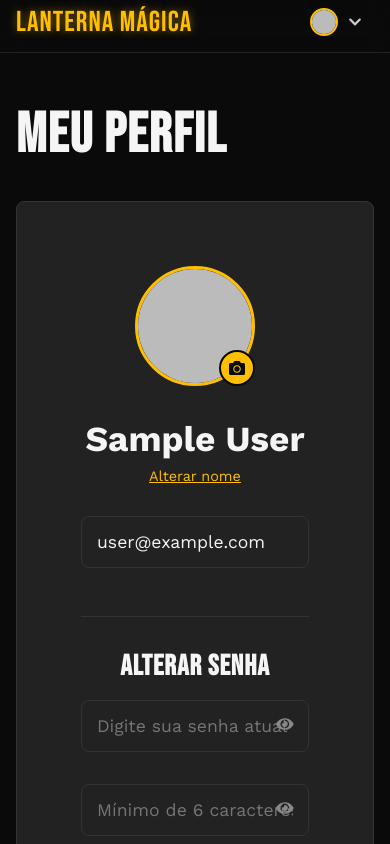
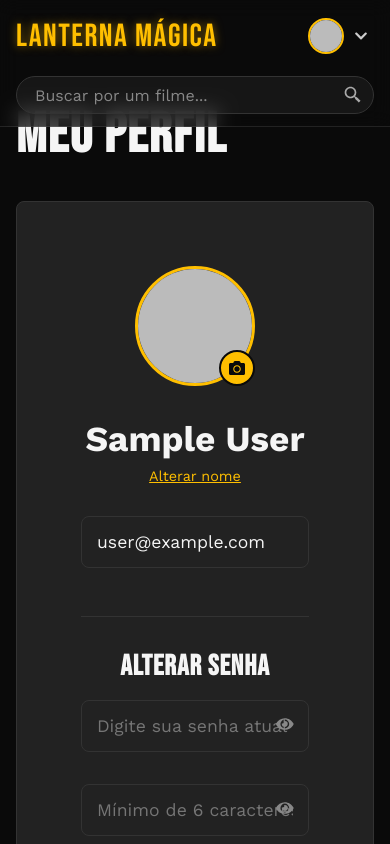
Before and after one commit to LeoGravina/lanterna-magica, a React (Vite) app: page /perfil in a window 390 px wide. Shown: the top 844 px of the page. Built offline with nearby package versions, Linux system fonts and the light colour scheme; no server answers; sample sign-in values are in the browser's storage.

Commit message:
responsividade para celular

```diff
--- a/src/components/Header/Header.module.css
+++ b/src/components/Header/Header.module.css
@@ -1,3 +1,4 @@
+/* src/components/Header/Header.module.css (Final com Header Mobile Maior) */
 .header {
     width: 100%;
     height: var(--header-height);
@@ -13,18 +14,14 @@
     align-items: center;
     padding: 0 var(--spacing-md);
     transition: all 0.3s ease;
+    padding-top: calc(var(--header-height) + var(--spacing-lg));
+    padding-bottom: var(--spacing-xl);
 }
 
 .headerLeft, .headerRight { flex: 1; }
 .headerCenter { flex: 2; display: flex; justify-content: center; }
 .headerLeft { display: flex; justify-content: flex-start; }
 .headerRight { display: flex; justify-content: flex-end; }
-
-.logoContainer {
-    position: relative;
-    display: flex;
-    align-items: center;
-}
 
 .logo {
     font-family: var(--font-display);
@@ -114,13 +111,12 @@
     color: var(--color-white);
 }
 .dropdownButton:hover > svg:first-child, .dropdownButton:hover > img {
-    border-color: var(--color-brand-yellow-hover); /* Destaque na foto/ícone */
+    border-color: var(--color-brand-yellow-hover);
 }
 
 .chevron { transition: transform 0.3s ease; }
 .chevronOpen { transform: rotate(180deg); }
 .userName { white-space: nowrap; }
-
 .dropdownMenu {
     position: absolute;
     top: calc(100% + 15px);
@@ -181,30 +177,57 @@
 }
 .logoContainer:hover .tooltip { opacity: 1; visibility: visible; transform: translateY(0); }
 
-@media (max-width: 900px) {
-    .headerCenter {
-        display: none; /* Esconde a busca em telas de tablet para dar espaço */
-    }
-}
-
+/* === MEDIA QUERIES PARA MOBILE - ATUALIZADAS === */
 @media (max-width: 768px) {
     .header {
         flex-wrap: wrap;
-        height: auto;
-        padding-bottom: var(--spacing-sm);
-    }
-    .headerLeft { flex: 1 0 auto; }
-    .headerRight { flex: 1 0 auto; }
-    .headerCenter { flex: 1 0 100%; order: 3; margin-top: var(--spacing-sm); }
-
-    /* A MÁGICA PARA O LOGO RESPONSIVO */
-    .logo {
-        font-size: 1.8rem; /* Fonte menor para caber */
-        letter-spacing: 1px;
+        height: auto; /* Altura automática para acomodar as duas linhas */
+        padding: 12px var(--spacing-md);
     }
 
-    .searchForm { max-width: none; }
-    .userName { display: none; }
-    .actionButton { font-size: 0.8rem; padding: 5px 8px; }
-    .tooltip { display: none; }
+    .headerLeft, .headerRight {
+        flex: 1 0 auto;
+    }
+
+    .headerCenter {
+        flex: 1 0 100%;
+        order: 3;
+        margin-top: var(--spacing-md);
+    }
+
+    .logo {
+        font-size: 2rem; /* Logo um pouco maior */
+        letter-spacing: 1.5px;
+    }
+
+    .searchForm {
+        max-width: none;
+        padding: 8px 10px 8px 18px; /* Deixa a barra de busca mais alta */
+    }
+
+    .userName {
+        display: none; /* Mantém o nome oculto para economizar espaço */
+    }
+
+    /* Aumenta o tamanho do botão Login para deslogado */
+    .actionButton {
+        font-size: 0.9rem;
+        padding: 8px 12px;
+    }
+
+    /* Aumenta o tamanho da área clicável do dropdown e da foto/ícone */
+    .dropdownButton {
+        padding: 6px;
+    }
+    .profilePic {
+        width: 36px;
+        height: 36px;
+    }
+    .dropdownButton > svg:first-child { /* Seleciona o ícone genérico FaUserCircle */
+        font-size: 36px;
+    }
+
+    .tooltip {
+        display: none;
+    }
 }
--- a/src/pages/Favoritos/Favoritos.module.css
+++ b/src/pages/Favoritos/Favoritos.module.css
@@ -314,7 +314,12 @@
 /* === MEDIA QUERIES PARA RESPONSIVIDADE === */
 @media (max-width: 768px) {
     .favoritosContainer {
-        padding-top: 140px;
+        padding-top: 120px;
+    }
+    .titleAndFilter {
+        flex-direction: column;
+        align-items: flex-start;
+        gap: var(--spacing-md);
     }
     .sectionTitle {
         font-size: 2.5rem;
@@ -339,4 +344,7 @@
     .filterBar button::after {
         bottom: 0;
     }
+    .tooltip {
+        display: none;
+    }
 }
--- a/src/pages/Home/Home.module.css
+++ b/src/pages/Home/Home.module.css
@@ -214,7 +214,7 @@
 
 @media (max-width: 768px) {
     .homeContainer {
-        padding-top: 100px; /* Ajuste para o header mobile */
+        padding-top: 140px; /* Ajuste para o header mobile */
     }
     .titleAndFilter {
         flex-direction: column;
@@ -231,4 +231,7 @@
         grid-template-columns: repeat(2, 1fr);
         gap: var(--spacing-sm);
     }
+    .tooltip {
+        display: none;
+    }
 }
```
